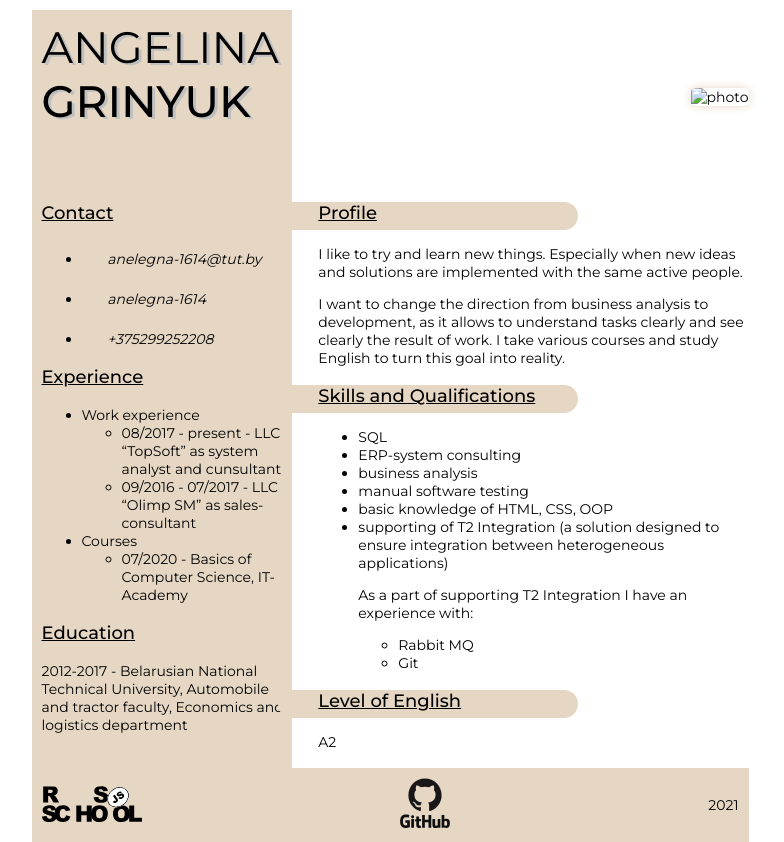
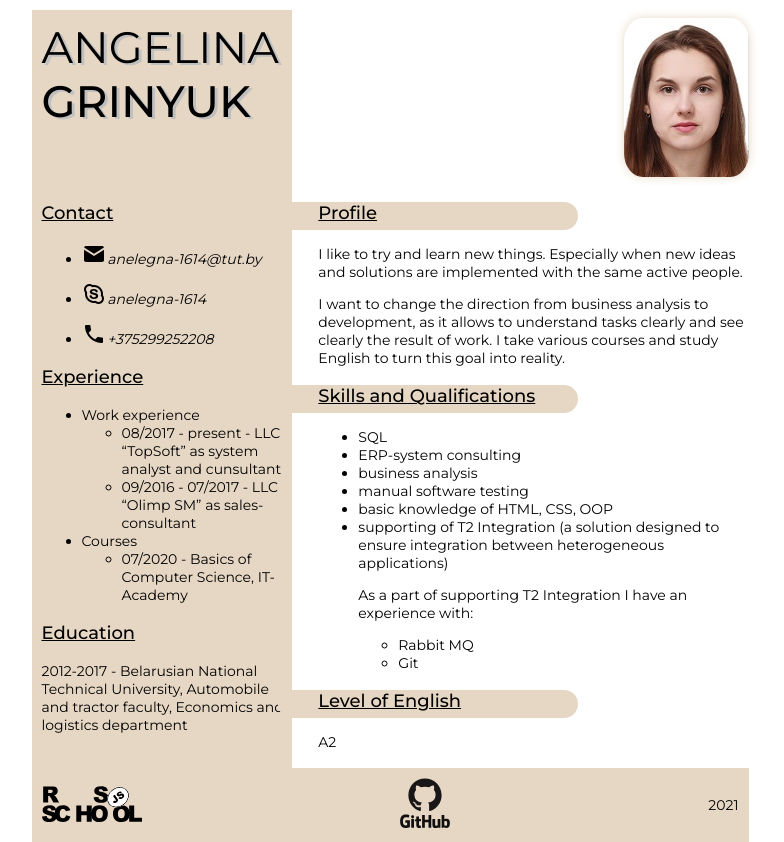
Before and after one commit to anelegna-1614/rsschool-cv, a plain HTML site: page index.html in a window 1280 px wide. Shown: the whole page, without its empty margins (250-1034 px from the left). Drawn offline with Linux system fonts and the light colour scheme; the site is published under a folder, as on GitHub Pages, so addresses that start at the root find nothing.

Commit message:
fix: change icon-links to fix display

```diff
--- a/index.html
+++ b/index.html
@@ -18,7 +18,7 @@
                 <h1 class="last-name">GRINYUK</h1>
              </section>
              <section class="right-section photo">
-                <img src="/image/photo.jpg" alt="photo" class="profile-photo">
+                <img src="image/photo.jpg" alt="photo" class="profile-photo">
              </section>
         </div>
     </header>
--- a/style.css
+++ b/style.css
@@ -86,17 +86,17 @@ h2 {
 }
 
 .ico_mail {
-    background-image: url("/image/icons8-important-mail-24.png");
+    background-image: url("image/icons8-important-mail-24.png");
     width: 22px;
     height: 22px;
 }
 .ico_skype {
-    background-image: url("/image/icons8-skype-24.png");
+    background-image: url("image/icons8-skype-24.png");
     width: 22px;
     height: 22px;
 }
 .ico_phone {
-    background-image: url("/image/icons8-phone-24.png");
+    background-image: url("image/icons8-phone-24.png");
     width: 22px;
     height: 22px;
 }
```
